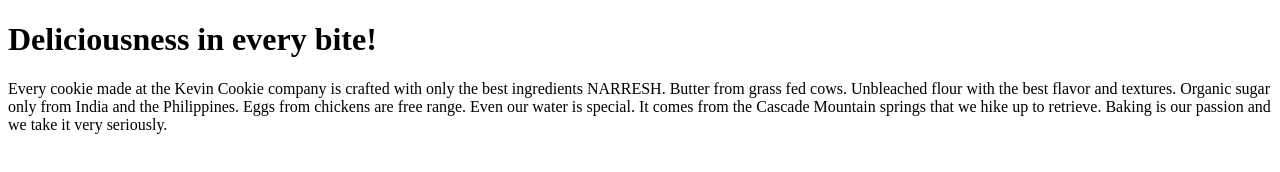
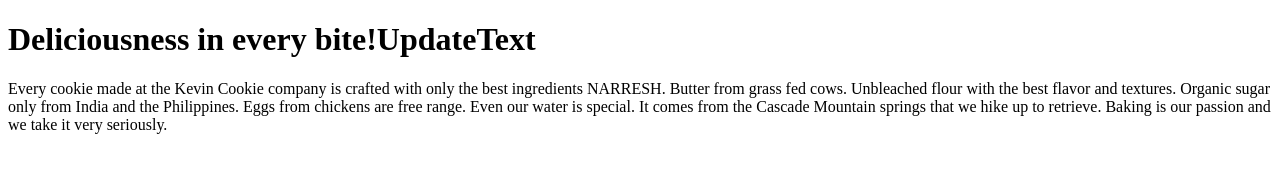
Before and after one commit to NarreshG/TestRepo, a plain HTML site: page index.htm in a window 1280 px wide. Drawn offline with Linux system fonts and the light colour scheme.

Commit message:
changed h1 tag

```diff
--- a/index.htm
+++ b/index.htm
@@ -2,7 +2,7 @@
 <html>
 <body>
 
-<h1>Deliciousness in every bite!</h1>
+<h1>Deliciousness in every bite!UpdateText</h1>
 
 <p>Every cookie made at the Kevin Cookie company is crafted with only the best ingredients NARRESH. Butter from grass fed cows. Unbleached flour with the best flavor and textures. Organic sugar only from India and the Philippines. Eggs from chickens are free range. Even our water is special. It comes from the Cascade Mountain springs that we hike up to retrieve. Baking is our passion and we take it very seriously.</p>
 
```
